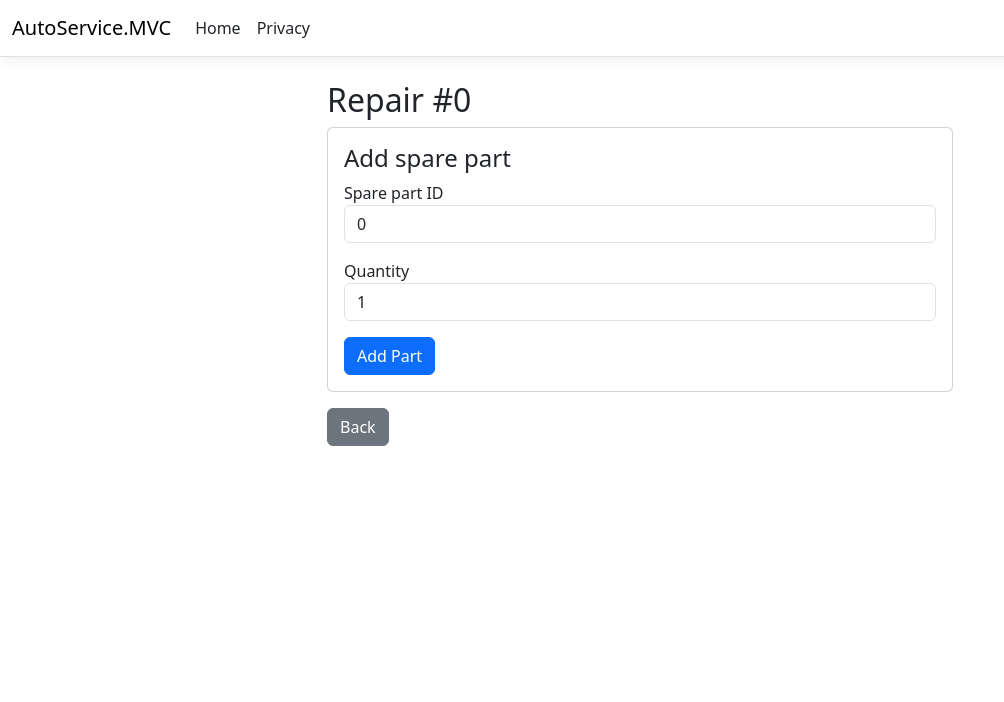
After one commit to NikitaORL/AutoServiceManagement, an ASP.NET Core app: template AutoService.MVC/Views/RepairWork/Index.cshtml in a window 1280 px wide. The commit adds this page. Shown: the top 702 px of the page, without its empty margins (0-1004 px from the left). Run offline with ASP.NET Core 8, Linux system fonts and the light colour scheme; the template is opened without the code that fills it, so the values that code supplies are empty; style sheets or scripts are compiled from the project's sources.

Commit message:
Add simple mechanic labor and spare parts forms (refs #18)

```diff
--- a/AutoService.MVC/Views/RepairOrders/Index.cshtml
+++ b/AutoService.MVC/Views/RepairOrders/Index.cshtml
@@ -41,6 +41,7 @@
                 <td>@order.Status</td>
                 <td>@order.AssignedMechanicUserId</td>
                 <td>
+                    <a asp-controller="RepairWork" asp-action="Index" asp-route-id="@order.Id" class="btn btn-outline-secondary btn-sm mb-2">Work / Parts</a>
                     <form asp-action="ChangeStatus" method="post" class="mb-2">
                         @Html.AntiForgeryToken()
                         <input type="hidden" name="id" value="@order.Id" />
--- /dev/null
+++ b/AutoService.MVC/Views/RepairWork/Index.cshtml
@@ -0,0 +1,56 @@
+@model AutoService.MVC.Models.RepairWorkViewModel
+@{
+    ViewData["Title"] = "Repair Work";
+    bool isMechanic = Context.Session.GetString("Role") == "Mechanic";
+}
+<div class="container mt-4" style="max-width:650px">
+    <h2>Repair #@Model.RepairOrderId</h2>
+
+    @if (TempData["Error"] != null)
+    {
+        <div class="alert alert-danger">@TempData["Error"]</div>
+    }
+    @if (TempData["Success"] != null)
+    {
+        <div class="alert alert-success">@TempData["Success"]</div>
+    }
+
+    @if (isMechanic)
+    {
+        <div class="card p-3 mb-3">
+            <h4>Record work hours</h4>
+            <form asp-action="AddHours" method="post">
+                @Html.AntiForgeryToken()
+                <input asp-for="RepairOrderId" type="hidden" />
+                <div class="mb-3">
+                    <label asp-for="Description"></label>
+                    <input asp-for="Description" class="form-control" />
+                </div>
+                <div class="mb-3">
+                    <label asp-for="HoursWorked">Hours worked</label>
+                    <input asp-for="HoursWorked" type="number" step="0.25" min="0.25"
+                           class="form-control" />
+                </div>
+                <button class="btn btn-primary">Save Hours</button>
+            </form>
+        </div>
+    }
+
+    <div class="card p-3 mb-3">
+        <h4>Add spare part</h4>
+        <form asp-action="AddPart" method="post">
+            @Html.AntiForgeryToken()
+            <input asp-for="RepairOrderId" type="hidden" />
+            <div class="mb-3">
+                <label asp-for="PartId">Spare part ID</label>
+                <input asp-for="PartId" type="number" min="1" class="form-control" />
+            </div>
+            <div class="mb-3">
+                <label asp-for="Quantity"></label>
+                <input asp-for="Quantity" type="number" min="1" class="form-control" />
+            </div>
+            <button class="btn btn-primary">Add Part</button>
+        </form>
+    </div>
+    <a asp-controller="RepairOrders" asp-action="Index" class="btn btn-secondary">Back</a>
+</div>
```
Also changed, not shown: AutoService.MVC/Controllers/RepairWorkController.cs (added, +105 -0 lines), AutoService.MVC/Models/RepairWorkViewModel.cs (added, +21 -0 lines).
